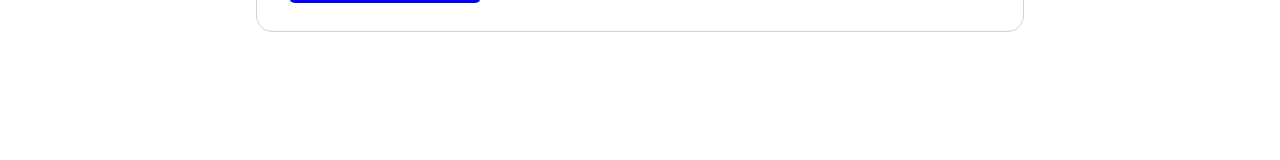
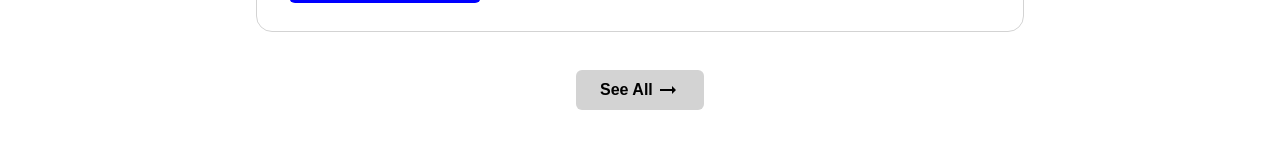
Before and after one commit to rossmcel/ross-mcelhinney-website, a React (Create React App) app: page / in a window 1280 px wide. Shown: the part 886-1046 px from the top of the page. Built offline with nearby package versions, Linux system fonts and the light colour scheme.

Commit message:
Add Button to Home Projects Section

```diff
--- a/src/app/home/home.view.tsx
+++ b/src/app/home/home.view.tsx
@@ -1,14 +1,9 @@
 import React from "react";
-import { Box, Center, Heading } from "@chakra-ui/react";
+import { Box, Center, Heading, Button, Text } from "@chakra-ui/react";
 import { ImageText } from "../../shared/components/image-text";
-import { HorizontalList } from "../../shared/components/horizontal-list";
-import { Card } from "../../shared/components/card";
-import { HorizontalListBordered } from "../../shared/components/horizontal-list-bordered";
-import { ImageCaption } from "../../shared/components/image-caption";
-import { VerticalList } from "../../shared/components/vertical-list";
-import { EventCard } from "../../shared/components/event-card";
 import { Slider } from "../../shared/components/slider";
 import { SliderCard } from "../../shared/components/slider-card";
+import ArrowRightAltIcon from "@material-ui/icons/ArrowRightAlt";
 
 export const Home: React.FC = () => {
   return (
@@ -73,6 +68,19 @@ export const Home: React.FC = () => {
             image2="https://i.ibb.co/m9M2ZK2/react.png"
           />
         </Slider>
+        <Center
+          mt={{ base: "0.5rem", md: "-1rem" }}
+          mb={{ base: "0.5rem", md: "1rem" }}
+        >
+          <Button
+            bg="lightgrey"
+            color="black"
+            w={{ base: "20%", sm: "10%" }}
+            _hover={{ bg: "#3f47c4" }}
+          >
+            <Text mr="0.2rem">See All</Text> <ArrowRightAltIcon />
+          </Button>
+        </Center>
       </Box>
     </Box>
   );
```
Also changed, not shown: src/shared/components/event-card/eventCard.view.tsx (+25 -12 lines).
